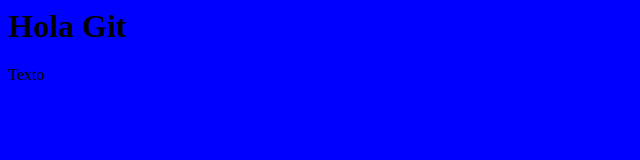
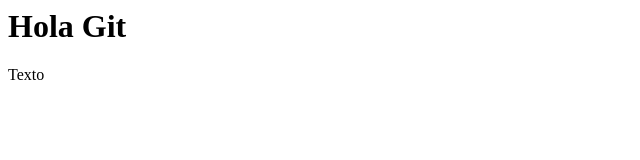
Before and after one commit to jcald/git-up, a plain HTML site: page index.html in a window 1280 px wide. Shown: the whole page, without its empty margins (0-640 px from the left). Drawn offline with Linux system fonts and the light colour scheme.

Commit message:
Por pedido del jefe se saca el estilo hermoso que yo hice

```diff
--- a/index.html
+++ b/index.html
@@ -2,7 +2,7 @@
 	<head>
 		<title>Hola Git</title>
 	</head>
-<body style="background-color:blue;">
+<body>
 	<h1>Hola Git</h1>
 	<p>Texto</p>
 </body>
```
